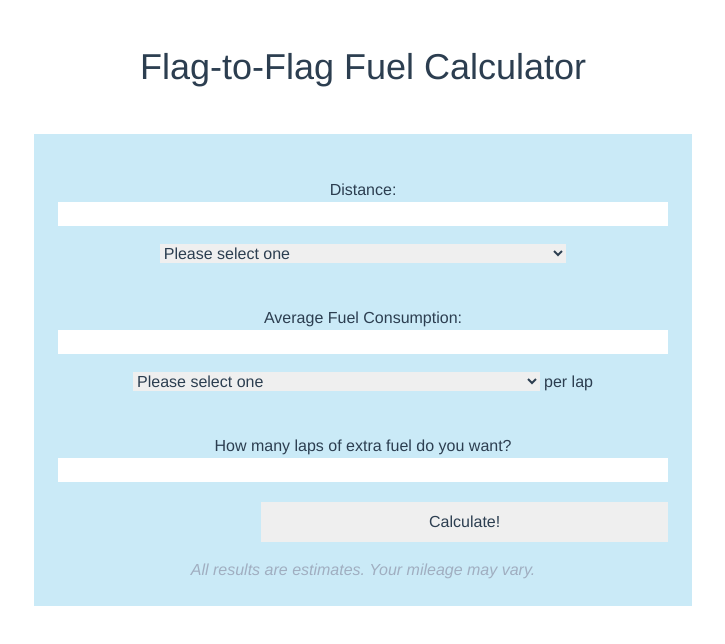
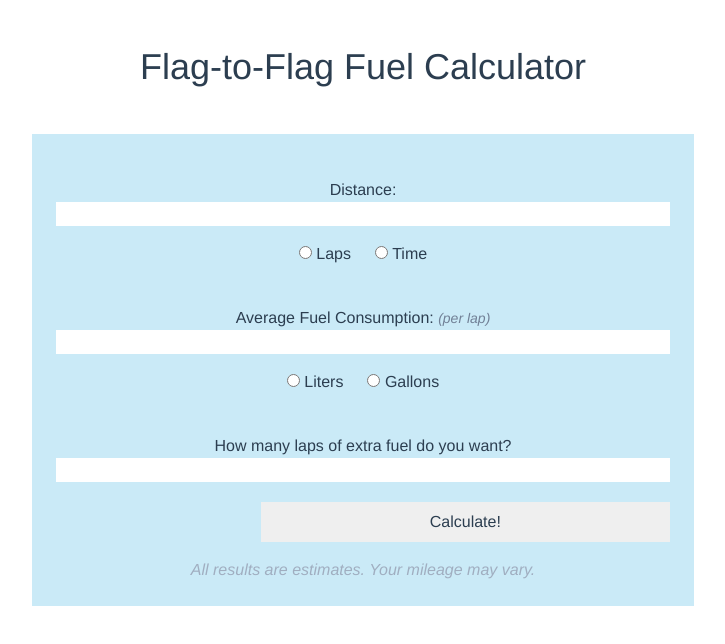
Before and after one commit to khemsoth/fuel-calculator, a Vue app: page / in a window 1280 px wide. Shown: the top 644 px of the page, without its empty margins (277-1002 px from the left). Built offline with nearby package versions, Linux system fonts and the light colour scheme.

Commit message:
calculator: changed dropdown to radio

```diff
--- a/src/components/Calculator.vue
+++ b/src/components/Calculator.vue
@@ -2,29 +2,36 @@
   <div class="flex flex-column justify-center">
     <main class="">
       <h2 class="text-4xl m-10">Flag-to-Flag Fuel Calculator</h2>
-      <form class="flex flex-col p-6">
+      <form class="flex flex-col p-6 w-full">
         <div class="my-5">
           <label class="text-left" for="distance">Distance: </label>
           <input  class="w-full text-center mb-4" v-model="distance" type="number" name="distance">
-            <select class="w-2/3" v-model="selected" name="distance-value">
+          <input v-model="selected" type="radio" name="laps" value="laps"> <label class="mr-6" for="laps">Laps</label>
+          <input v-model="selected" type="radio" name="time" value="time"> <label for="time">Time</label>
+          <!--
+            <select class="w-full" v-model="selected" name="distance-value">
               <option disabled selected>Please select one</option>
               <option value="laps">Laps</option>
               <option value="time">Time</option>
             </select>
+            -->
         </div>
         <div class="my-5">
-          <label for="fuel-con">Average Fuel Consumption: </label>
+          <label for="fuel-con">Average Fuel Consumption: <span class="italic text-sm text-gray-600">(per lap)</span> </label>
           <input class="w-full text-center mb-4" v-model="fuelConsumption" type="number">
+          <input v-model="fluidSelected" type="radio" name="liters" value="liters"> <label class="mr-6" for="liters">Liters</label>
+          <input v-model="fluidSelected" type="radio" name="gallons" value="gallons"> <label for="gallons">Gallons</label>
+          <!--
             <select class="w-2/3" v-model="fluidSelected" name="fluid-value">
               <option disabled selected>Please select one</option>
               <option value="liters">Liters</option>
               <option value="gallons">Gallons</option>
             </select>
-          per lap
+          -->
         </div>
         <div class="my-5" v-bind:style='{ display: laptimeVisible }'>
           <label for="lap-time">Average Lap Time: </label>
-          <div class="w-full"><input class="w-1/4 text-center" type="number" v-model="lapTimeMin">:<input class="w-1/4 text-center" type="number" v-model="lapTimeSec">.<input class="w-1/4 text-center" type="number" v-model="lapTimeMS"></div> (MM:SS.sss)
+          <div class="w-full"><input class="w-1/4 text-center" type="number" v-model="lapTimeMin"> : <input class="w-1/4 text-center" type="number" v-model="lapTimeSec"> . <input class="w-1/4 text-center" type="number" v-model="lapTimeMS"></div> (MM:SS.sss)
         </div>
         <div class="my-5">
           <label for="extra-fuel">How many laps of extra fuel do you want? </label>
```
